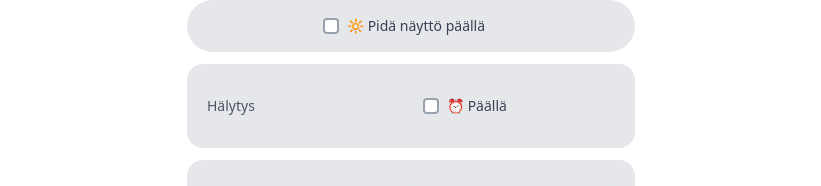
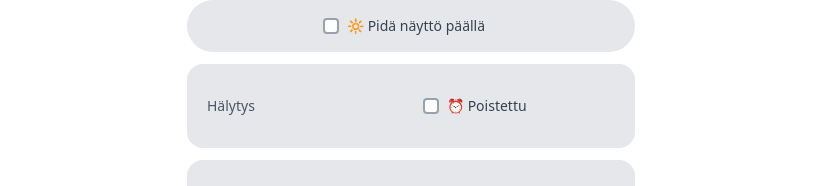
Before and after one commit to esamattis/kello, a Preact app: page / in a window 1280 px wide. Shown: the part 916-1102 px from the top of the page, without its empty margins (229-1050 px from the left). Built offline with nearby package versions, Linux system fonts and the light colour scheme.

Commit message:
Show alarm state in toggle button label

```diff
--- a/src/alarm.tsx
+++ b/src/alarm.tsx
@@ -398,7 +398,7 @@ export function AlarmSettings({ currentTime }: AlarmTimeInputProps) {
                     onChange={toggleAlarm}
                     checkedClass="bg-orange-500 text-white hover:bg-orange-600"
                 >
-                    ⏰ Päällä
+                    ⏰ {alarmEnabled.value ? "Päällä" : "Poistettu"}
                 </ToggleButton>
             </SettingsRow>
 
```
